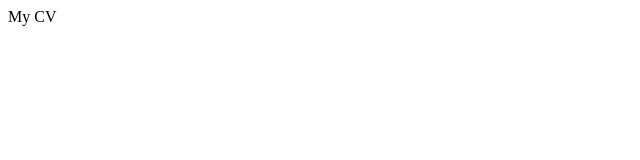
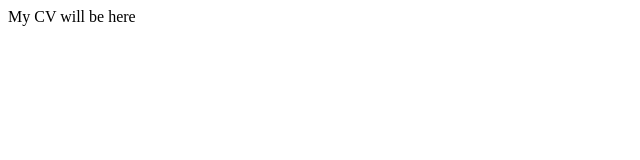
Before and after one commit to dobkir/rsschool-cv, a plain HTML site: page index.html in a window 1280 px wide. Shown: the full height of the page, 0-640 px from the left. Drawn offline with Linux system fonts and the light colour scheme.

Commit message:
refactor: change the text in index.html a bit

```diff
--- a/index.html
+++ b/index.html
@@ -9,7 +9,7 @@
 </head>
 
 <body>
-  My CV
+  My CV will be here
 </body>
 
 </html>
```
